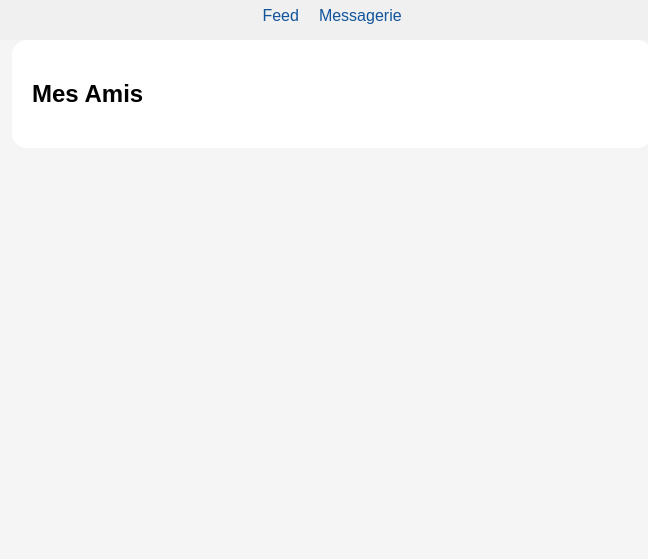
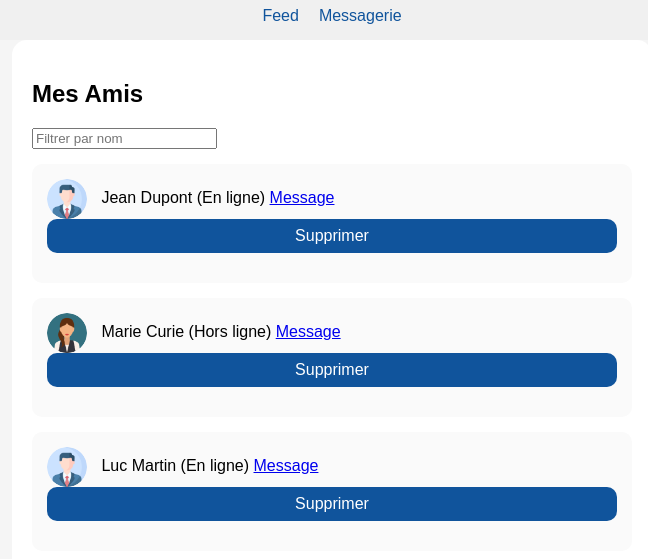
Before and after one commit to inesghamgui/mini-reseau-social, a plain HTML site: page friends.html in a window 1280 px wide. Shown: the part 75-634 px from the top of the page, without its empty margins (308-956 px from the left). Drawn offline with Linux system fonts and the light colour scheme.

Commit message:
feat: friends page: filter friends, remove friend, re-arrange friends, send message to friend

```diff
--- a/css/styles.css
+++ b/css/styles.css
@@ -270,3 +270,32 @@ select {
     border-radius: 50%;
     object-fit: cover;
 }
+
+/* ------------------------------------------ */
+/* ---------- friends specific style--------- */
+/* ------------------------------------------ */
+#friends-list {
+    list-style-type: none;
+    padding: 0;
+    margin: 0;
+}
+
+.friend {
+    margin: 15px 0;
+    padding: 15px;
+    border-radius: 10px;
+    background: #fafafa;
+}
+
+.friend img.avatar {
+    width: 40px;
+    height: 40px;
+    border-radius: 50%;
+    object-fit: cover;
+    margin-right: 10px;
+    vertical-align: middle;
+}
+
+.friend.dragging {
+    opacity: 0.5;
+}
--- a/friends.html
+++ b/friends.html
@@ -16,6 +16,8 @@
     </header>
     <main class="container" id="friends">
         <h2>Mes Amis</h2>
+        <input type="text" id="friend-filter" placeholder="Filtrer par nom" />
+        <ul id="friends-list" class="draggable-list"></ul>
     </main>
     <script type="module" src="js/friends.js"></script>
 </body>
--- a/js/friends.js
+++ b/js/friends.js
@@ -0,0 +1,80 @@
+let friends = [
+    { name: "Jean Dupont", status: "En ligne", avatar: "images/avatar/avatar1.png" },
+    { name: "Marie Curie", status: "Hors ligne", avatar: "images/avatar/avatar2.png" },
+    { name: "Luc Martin", status: "En ligne", avatar: "images/avatar/avatar1.png" }
+];
+
+// Show friends list
+function displayFriends(friendsToDisplay) {
+    const friendsList = document.getElementById('friends-list');
+    friendsList.innerHTML = ''; // Init list
+
+    friendsToDisplay.forEach((ami, index) => {
+        const friendElement = document.createElement('li');
+        friendElement.classList.add('friend');
+        friendElement.draggable = true;
+
+        friendElement.innerHTML = `
+            <img src="${ami.avatar}" alt="${ami.name}" class="avatar">
+            ${ami.name} (${ami.status})
+            <a href="messages.html?friend=${encodeURIComponent(ami.name)}">Message</a>
+            <button class="remove-friend" aria-label="Supprimer ${ami.name}">Supprimer</button>
+        `;
+
+        // Remove a friend
+        friendElement.querySelector('.remove-friend').addEventListener('click', () => {
+            friends.splice(index, 1);
+            displayFriends(friends);
+        });
+
+        // Drag and drop
+        friendElement.addEventListener('dragstart', () => {
+            friendElement.classList.add('dragging');
+        });
+
+        friendElement.addEventListener('dragend', () => {
+            friendElement.classList.remove('dragging');
+        });
+
+        friendsList.appendChild(friendElement);
+    });
+
+    // Enable drag-and-drop reordering
+    enableDragAndDrop(friendsList);
+}
+
+// Function to enable drag-and-drop functionality
+function enableDragAndDrop(list) {
+    const items = list.querySelectorAll('.friend');
+
+    items.forEach(item => {
+        item.addEventListener('dragover', (e) => {
+            e.preventDefault();
+            const draggingItem = document.querySelector('.dragging');
+
+            if (item !== draggingItem) {
+                const bounding = item.getBoundingClientRect();
+                const offset = bounding.y + bounding.height / 2; // Center of the item
+
+                // Insert before or after based on position
+                if (e.clientY < offset) {
+                    item.parentNode.insertBefore(draggingItem, item);
+                } else {
+                    item.parentNode.insertBefore(draggingItem, item.nextSibling);
+                }
+            }
+        });
+    });
+}
+
+// Filter friends list by first or last name
+document.getElementById('friend-filter').addEventListener('input', (event) => {
+    const filterValue = event.target.value.toLowerCase();
+    const filteredFriends = friends.filter(fr => fr.name.toLowerCase().includes(filterValue));
+    displayFriends(filteredFriends);
+});
+
+// Show friends list on page load
+document.addEventListener('DOMContentLoaded', () => {
+    displayFriends(friends);
+});
```
